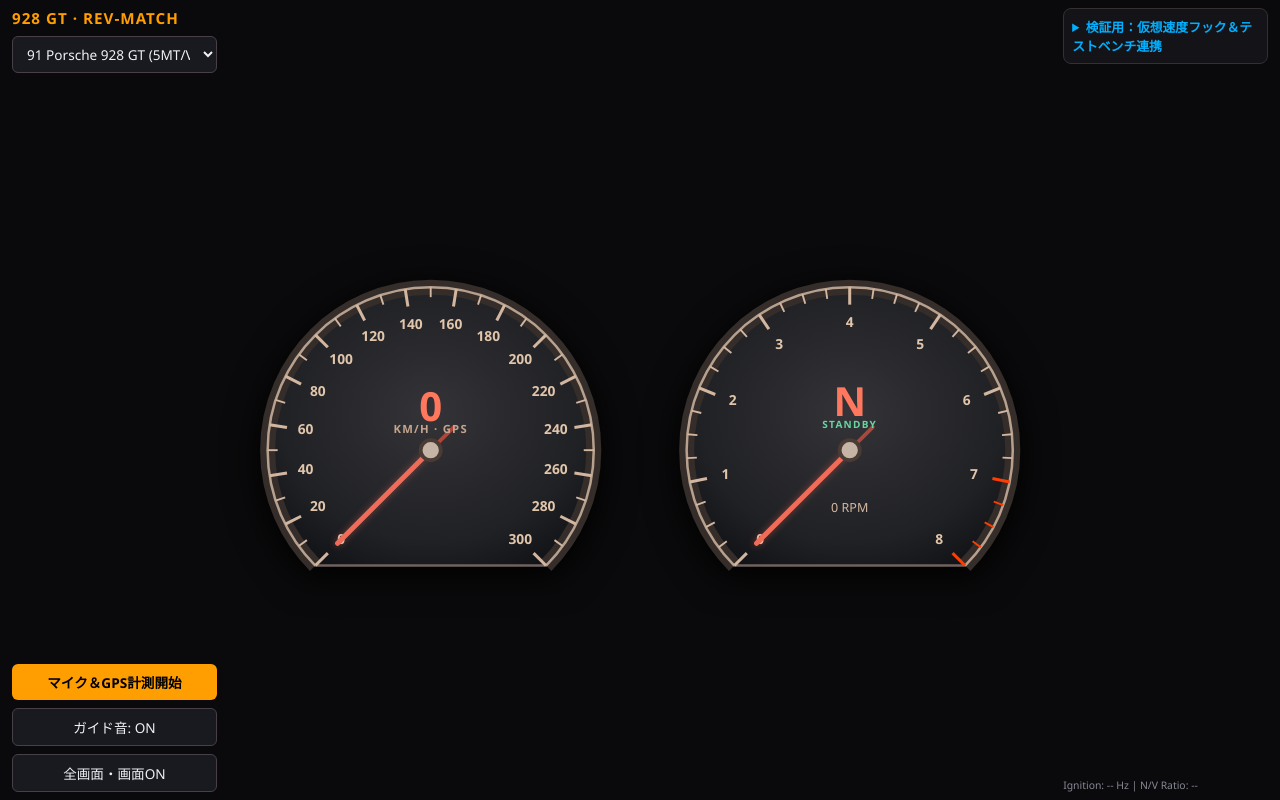
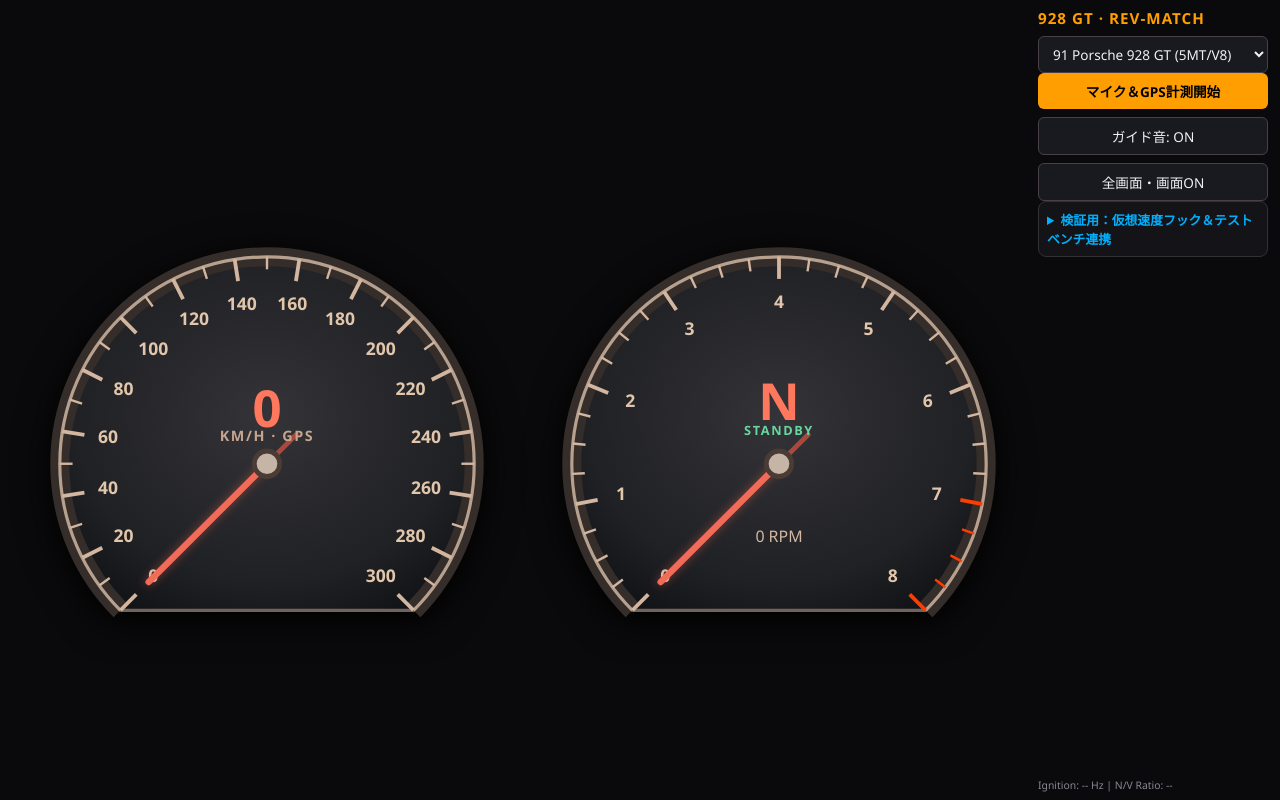
Before and after one commit to ryota-hiura/revmatch, a plain HTML site: page index.html in a window 1280 px wide. Drawn offline with Linux system fonts and the light colour scheme.

Commit message:
さらにランドスケープのレイアウト修正

```diff
--- a/index.html
+++ b/index.html
@@ -119,12 +119,14 @@
       height: 100dvh;
       overflow: hidden;
       display: grid;
-      grid-template-columns: minmax(150px, 16vw) minmax(0, 1fr) minmax(150px, 16vw);
-      grid-template-rows: minmax(0, 1fr) auto;
+      grid-template-columns: minmax(0, 1fr) clamp(150px, 18vw, 230px);
+      grid-template-rows: auto auto minmax(0, 1fr) auto;
       grid-template-areas:
-        "header dashboard details"
-        "controls dashboard debug";
-      column-gap: clamp(6px, 1vw, 14px);
+        "dashboard header"
+        "dashboard controls"
+        "dashboard details"
+        "dashboard debug";
+      column-gap: 4px;
       align-items: stretch;
     }
     body > header {
@@ -147,6 +149,8 @@
       grid-area: details;
       width: 100%;
       max-width: none;
+      max-height: 100%;
+      overflow: auto;
       margin: 0;
       align-self: start;
     }
@@ -163,6 +167,7 @@
       max-width: none;
       margin: 0;
       grid-template-columns: repeat(2, minmax(0, 1fr));
+      column-gap: 2px;
       align-items: stretch;
     }
     .dashboard .dial-card:nth-child(1) { order: 1; }
```
